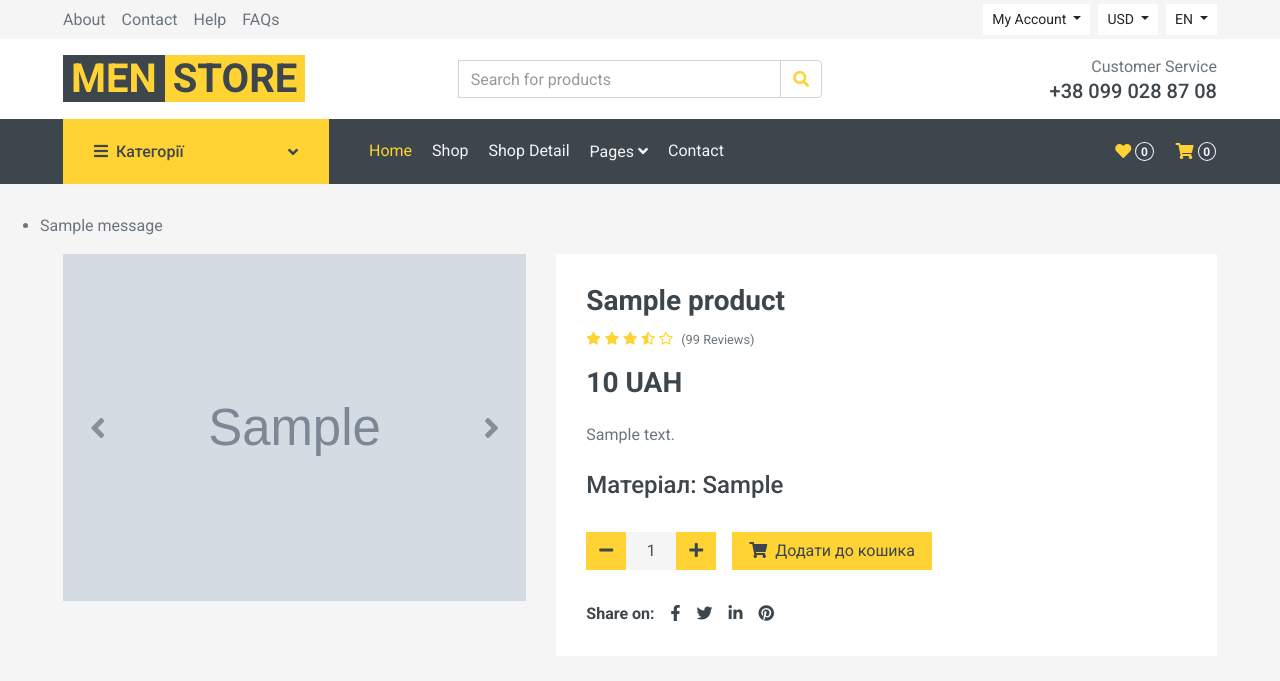
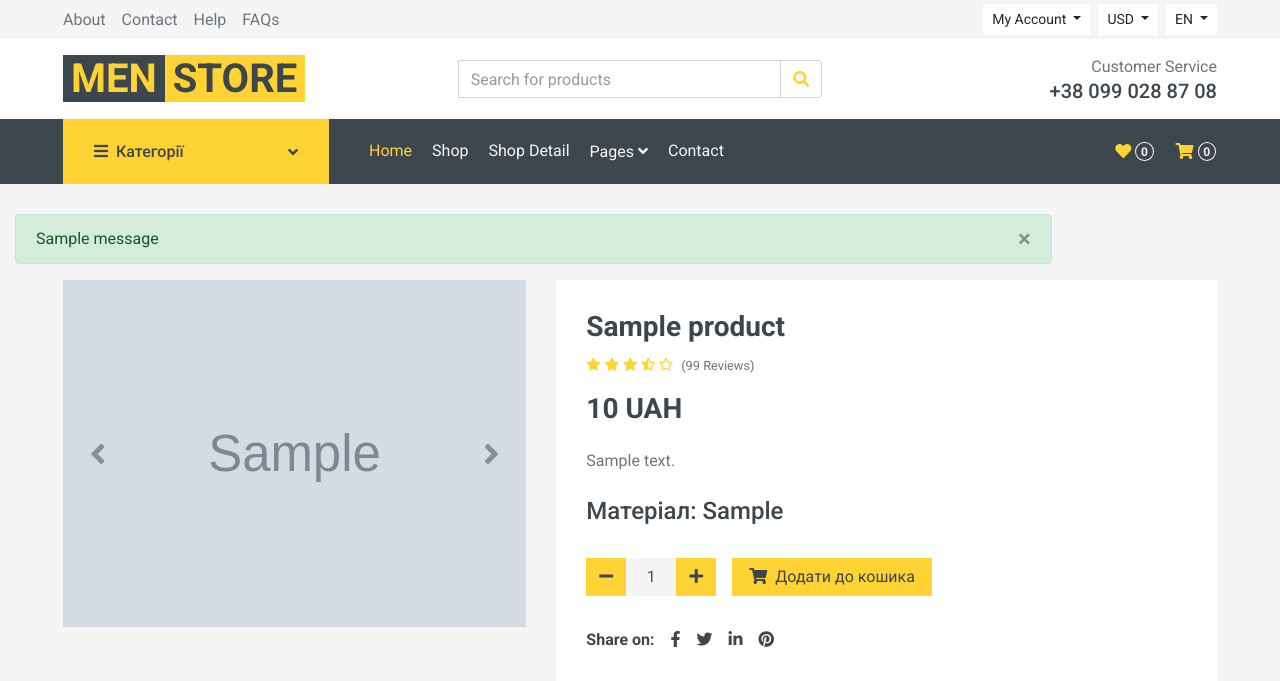
Before and after one commit to StanislavSapal/Internet-shop, a Django app: a page that uses menstoreproject/menstoreproject/templates/base.html in a window 1280 px wide. Shown: the top 681 px of the page. Run offline with Django 4.2, Linux system fonts and the light colour scheme; tables that the repository leaves empty hold one stand-in row (values such as "Sample post"); grey boxes marked "Sample" are stand-in pictures; one stand-in notice (Sample message) is shown; some libraries are stand-ins or nearby versions.

Commit message:
messages got styles

```diff
--- a/menstoreproject/menstoreproject/templates/base.html
+++ b/menstoreproject/menstoreproject/templates/base.html
@@ -36,11 +36,21 @@
 {% include 'inc/_navbar.html' %}
 
 {% if messages %}
-<ul class="messages">
+<div class="messages col-lg-10">
     {% for message in messages %}
-    <li {% if message.tags %} class="{{ message.tags }}" {% endif %}> {{ message }}</li>
+        {% if message.tags == 'success' %}
+                <div class="alert alert-success alert-dismissible" role="alert">
+                    <a href="#" class="close" data-dismiss="alert" aria-label="close">&times;</a>
+                    {{ message|safe|escape }}
+                </div>
+            {% elif message.tags == 'error' %}
+                <div class="alert alert-danger alert-dismissible" role="alert">
+                    <a href="#" class="close" data-dismiss="alert" aria-label="close">&times;</a>
+                    {{ message|safe|escape }}
+                </div>
+        {% endif %}
     {% endfor %}
-</ul>
+</div>
 {% endif %}
 
 {% block content %}CONTENT{% endblock %}
--- a/menstoreproject/order/views.py
+++ b/menstoreproject/order/views.py
@@ -3,6 +3,7 @@ from .forms import OrderForm
 from cart.models import Cart
 from django.shortcuts import render
 from django.db.models import F, Sum
+from django.contrib import messages
 
 
 class OrderConfirmationView(FormView):
@@ -28,4 +29,5 @@ class OrderConfirmationView(FormView):
 
 
 def successful_order_page_view(request):
+    messages.success(request, 'Замовлення прийнято')
     return render(request, 'order/successful_order.html')
```
